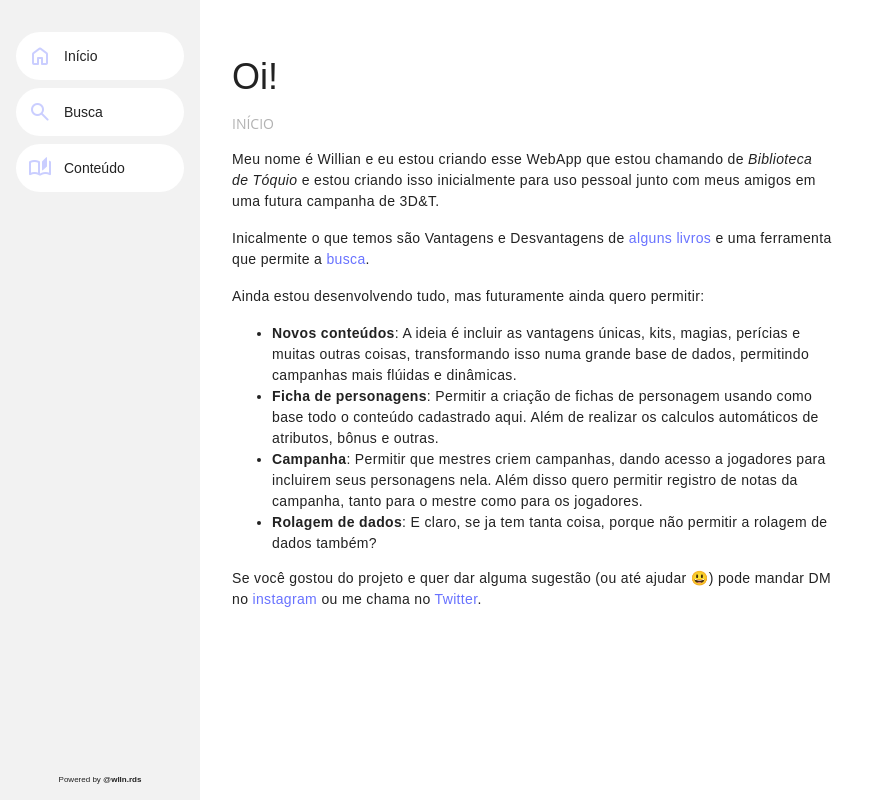
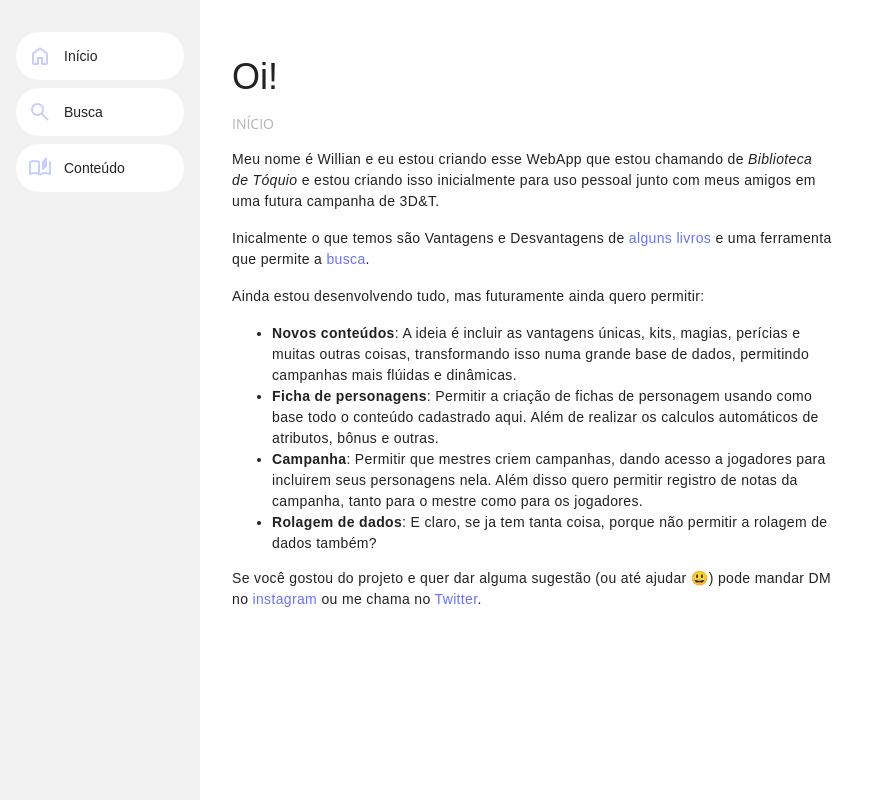
Before and after one commit to wllnrds/tokyobible, a Next.js app: page / in a window 1280 px wide. Shown: the whole page, without its empty margins (0-878 px from the left). Built offline with nearby package versions, Linux system fonts and the light colour scheme; a web font is replaced by a local one.

Commit message:
esconder footer

```diff
--- a/components/layout/Tab/Menu.module.scss
+++ b/components/layout/Tab/Menu.module.scss
@@ -112,10 +112,11 @@
 
 .footer {
 	height: fit-content;
-	display: flex;
+	// display: flex;
 	justify-content: center;
 	align-items: center;
 	font-size: 8px;
+    display: none;
 
 }
 
```
